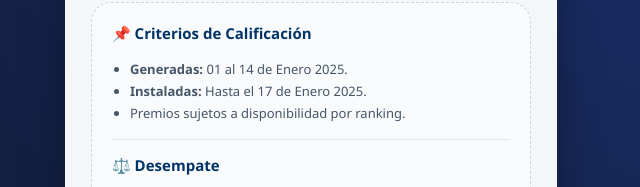
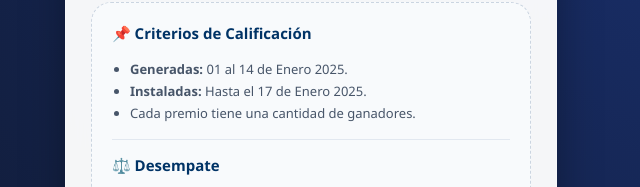
Before and after one commit to pycanales-lang/ENTRY_HOME_COMERCIAL, a plain HTML site: page index.html in a window 1280 px wide. Shown: the part 596-783 px from the top of the page, 329-969 px from the left. Drawn offline with Linux system fonts and the light colour scheme.

Commit message:
Update index.html

```diff
--- a/index.html
+++ b/index.html
@@ -234,7 +234,7 @@
         <ul>
             <li><b>Generadas:</b> 01 al 14 de Enero 2025.</li>
             <li><b>Instaladas:</b> Hasta el 17 de Enero 2025.</li>
-            <li>Premios sujetos a disponibilidad por ranking.</li>
+            <li>Cada premio tiene una cantidad de ganadores.</li>
         </ul>
 
         <hr style="border: none; border-top: 1px solid #e2e8f0; margin: 15px 0;">
```
